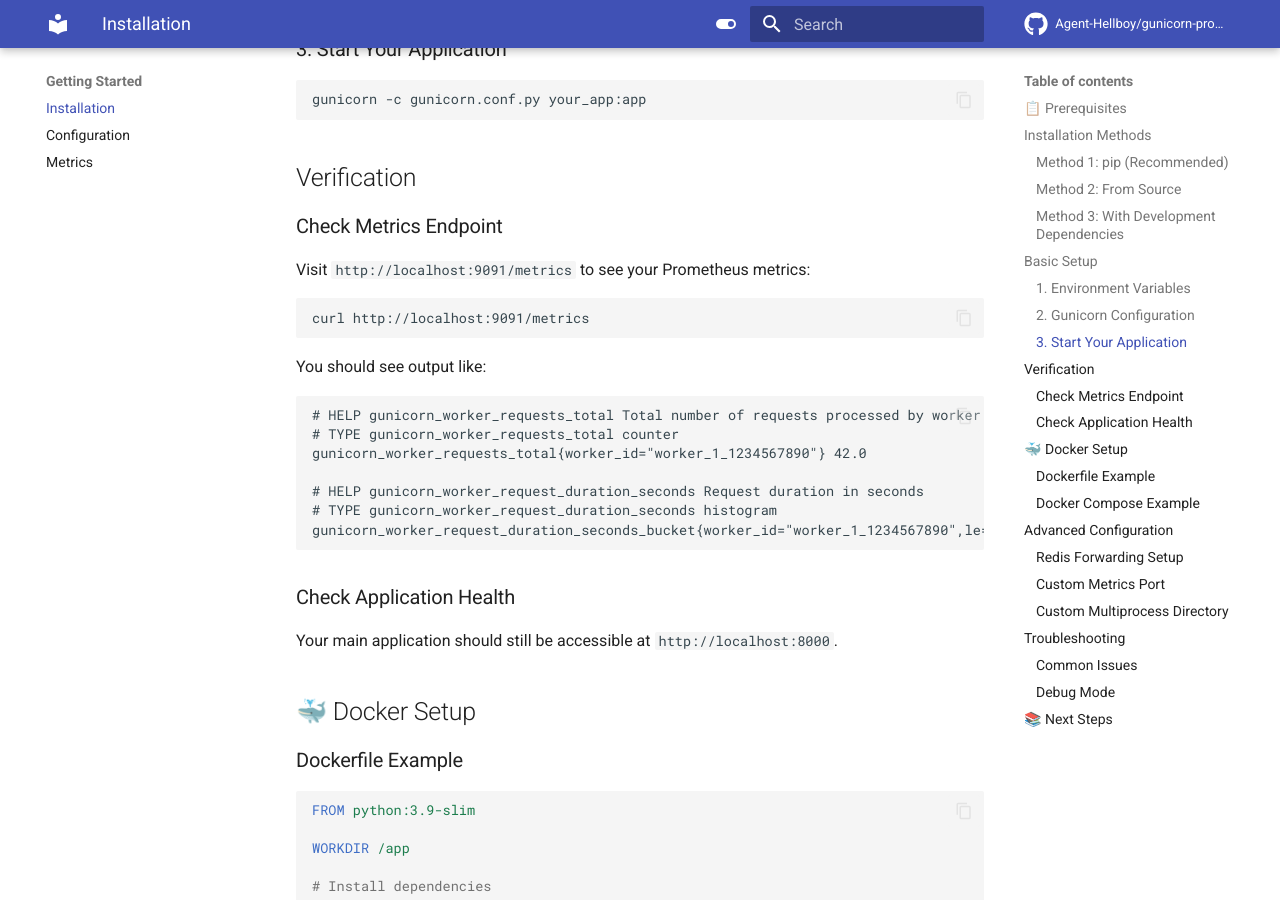
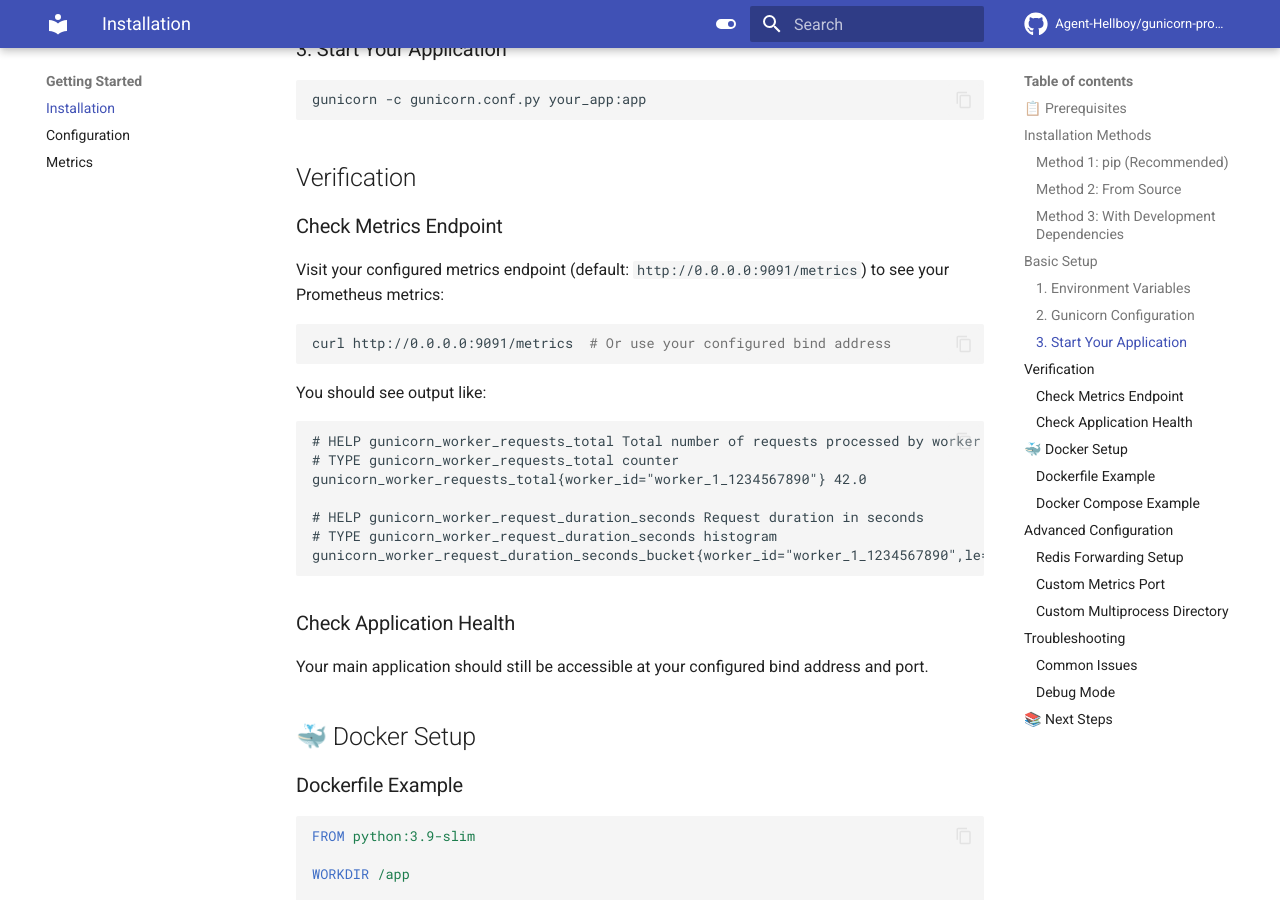
Before and after one commit to Agent-Hellboy/gunicorn-prometheus-exporter, an MkDocs documentation site: the page built from docs/installation.md, in a window 1280 px wide and 900 px high, scrolled down 1652 px. Built offline with MkDocs 1.6.1 and Material for MkDocs 9.7.7, drawn with Linux system fonts in a browser that asks for light colours; comment, search, counter and statistics services are not loaded; some of the changed text lies outside the part shown.

Commit message:
Remove localhost references

````diff
--- a/docs/installation.md
+++ b/docs/installation.md
@@ -77,10 +77,10 @@ gunicorn -c gunicorn.conf.py your_app:app
 
 ### Check Metrics Endpoint
 
-Visit `http://localhost:9091/metrics` to see your Prometheus metrics:
+Visit your configured metrics endpoint (default: `http://0.0.0.0:9091/metrics`) to see your Prometheus metrics:
 
 ```bash
-curl http://localhost:9091/metrics
+curl http://0.0.0.0:9091/metrics  # Or use your configured bind address
 ```
 
 You should see output like:
@@ -97,7 +97,7 @@ gunicorn_worker_request_duration_seconds_bucket{worker_id="worker_1_1234567890",
 
 ### Check Application Health
 
-Your main application should still be accessible at `http://localhost:8000`.
+Your main application should still be accessible at your configured bind address and port.
 
 ## 🐳 Docker Setup
 
@@ -169,7 +169,7 @@ raw_env = [
     "PROMETHEUS_MULTIPROC_DIR=/tmp/prometheus_multiproc",
     "GUNICORN_WORKERS=4",
     "REDIS_ENABLED=true",
-    "REDIS_HOST=localhost",
+    "REDIS_HOST=your-redis-host",  # Configure for your environment
     "REDIS_PORT=6379"
 ]
 
````
Also changed, not shown: README.md (+7 -3 lines), docs/configuration.md (+1 -1 lines), docs/examples/django-integration.md (+1 -1 lines), docs/examples/flask-integration.md (+1 -1 lines), docs/index.md (+1 -1 lines), docs/troubleshooting.md (+3 -3 lines), 3 other files.
